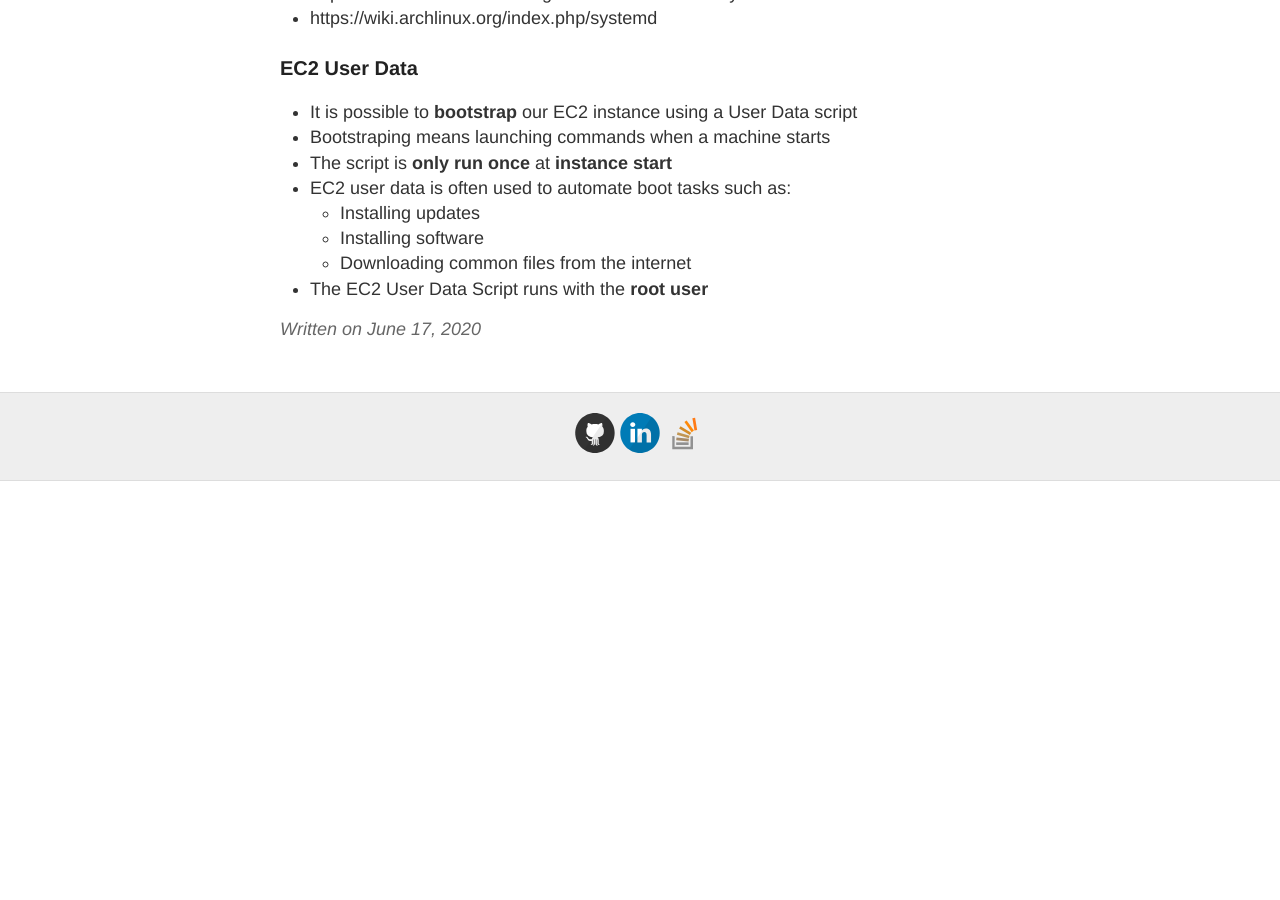
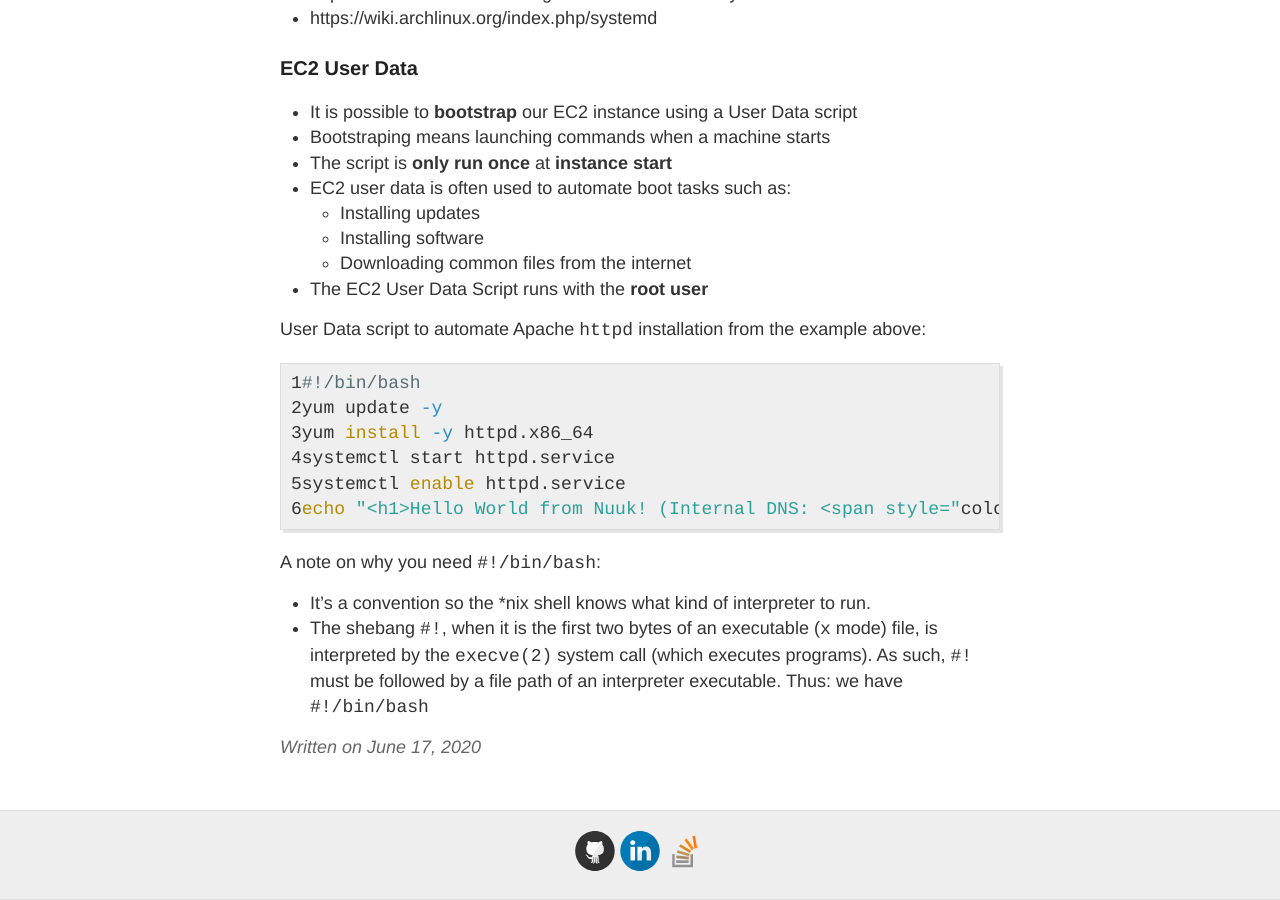
Before and after one commit to gutucristian/gutucristian.github.io, a Jekyll site: the page built from _posts/2020-06-17-Amazon-Web-Services-(AWS).md, in a window 1280 px wide and 900 px high, scrolled down 8966 px. Built offline with Jekyll 4.4.1, drawn with Linux system fonts in a browser that asks for light colours; our own code applies the rules of GitHub Pages for plain Markdown files; before the commit the page ends 9447 px from its top, so only the background shows below that.

Commit message:
Update 2020-06-17-Amazon-Web-Services-(AWS).md

```diff
--- a/_posts/2020-06-17-Amazon-Web-Services-(AWS).md
+++ b/_posts/2020-06-17-Amazon-Web-Services-(AWS).md
@@ -232,3 +232,17 @@ What is `systemctl`?
   - Installing software
   - Downloading common files from the internet
 - The EC2 User Data Script runs with the **root user**
+
+User Data script to automate Apache `httpd` installation from the example above:
+{% highlight bash linenos %}
+#!/bin/bash
+yum update -y
+yum install -y httpd.x86_64
+systemctl start httpd.service
+systemctl enable httpd.service
+echo "<h1>Hello World from Nuuk! (Internal DNS: <span style="color:red">$(hostname -f))</span></h1>" > /var/www/html/index.html
+{% endhighlight %}
+
+A note on why you need `#!/bin/bash`:
+- It's a convention so the *nix shell knows what kind of interpreter to run.
+- The shebang `#!`, when it is the first two bytes of an executable (`x` mode) file, is interpreted by the `execve(2)` system call (which executes programs). As such, `#!` must be followed by a file path of an interpreter executable. Thus: we have `#!/bin/bash`
```
